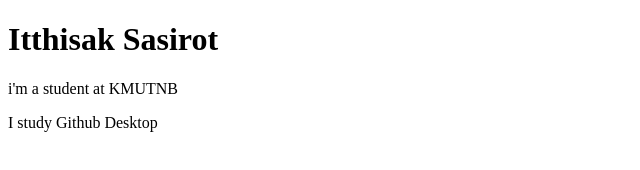
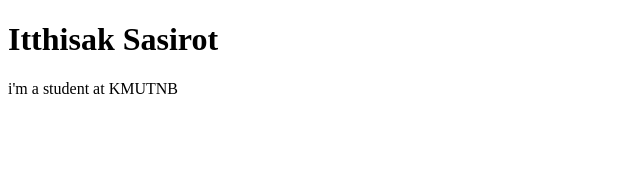
Before and after one commit to YorkTH12/github-destop-project, a plain HTML site: page index.html in a window 1280 px wide. Shown: the whole page, without its empty margins (0-640 px from the left). Drawn offline with Linux system fonts and the light colour scheme.

Commit message:
Revert "add some text"
This reverts commit 4d19d94c88225f90006b059f9a4b61f69e2e8219.

```diff
--- a/index.html
+++ b/index.html
@@ -8,6 +8,5 @@
 <body>
     <h1>Itthisak Sasirot</h1>
     <p>i'm a student at KMUTNB</p>
-    <p>I study Github Desktop</p>
 </body>
 </html>
```
